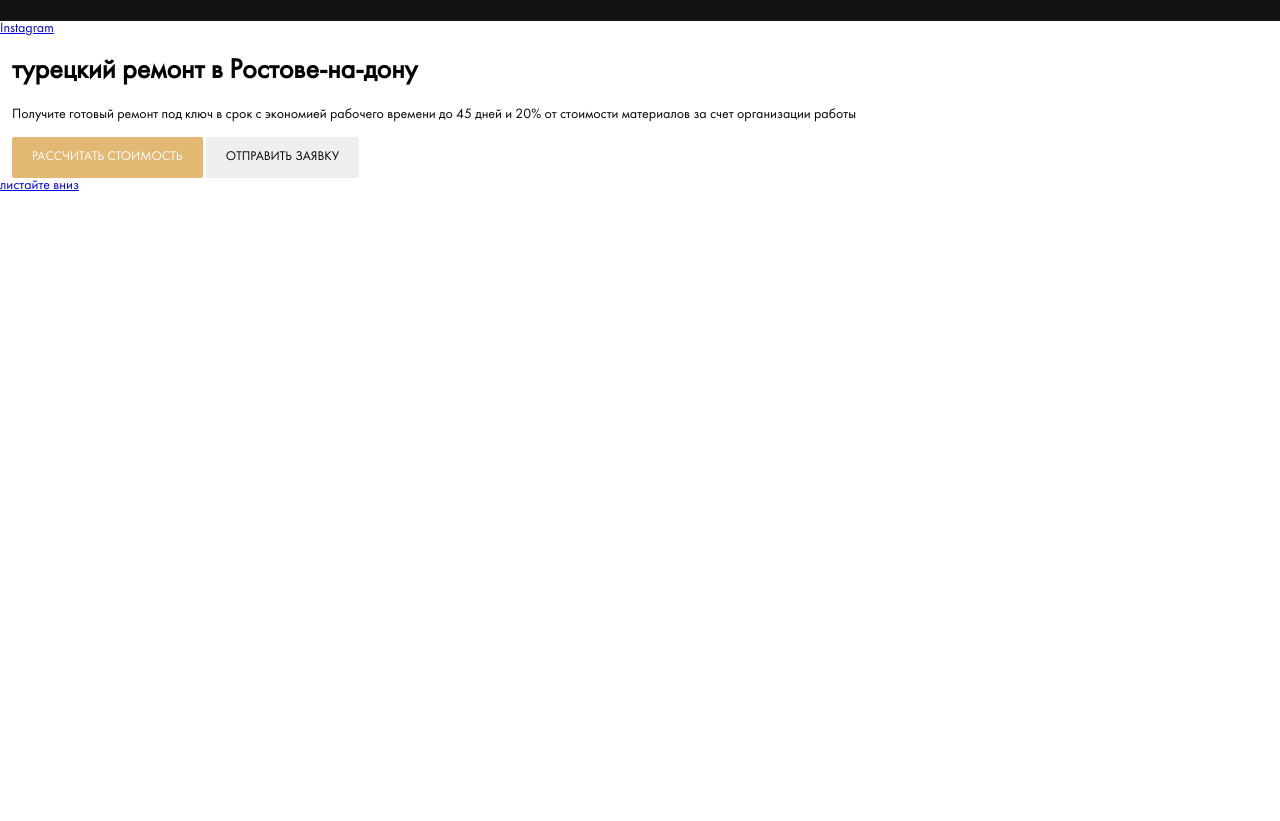
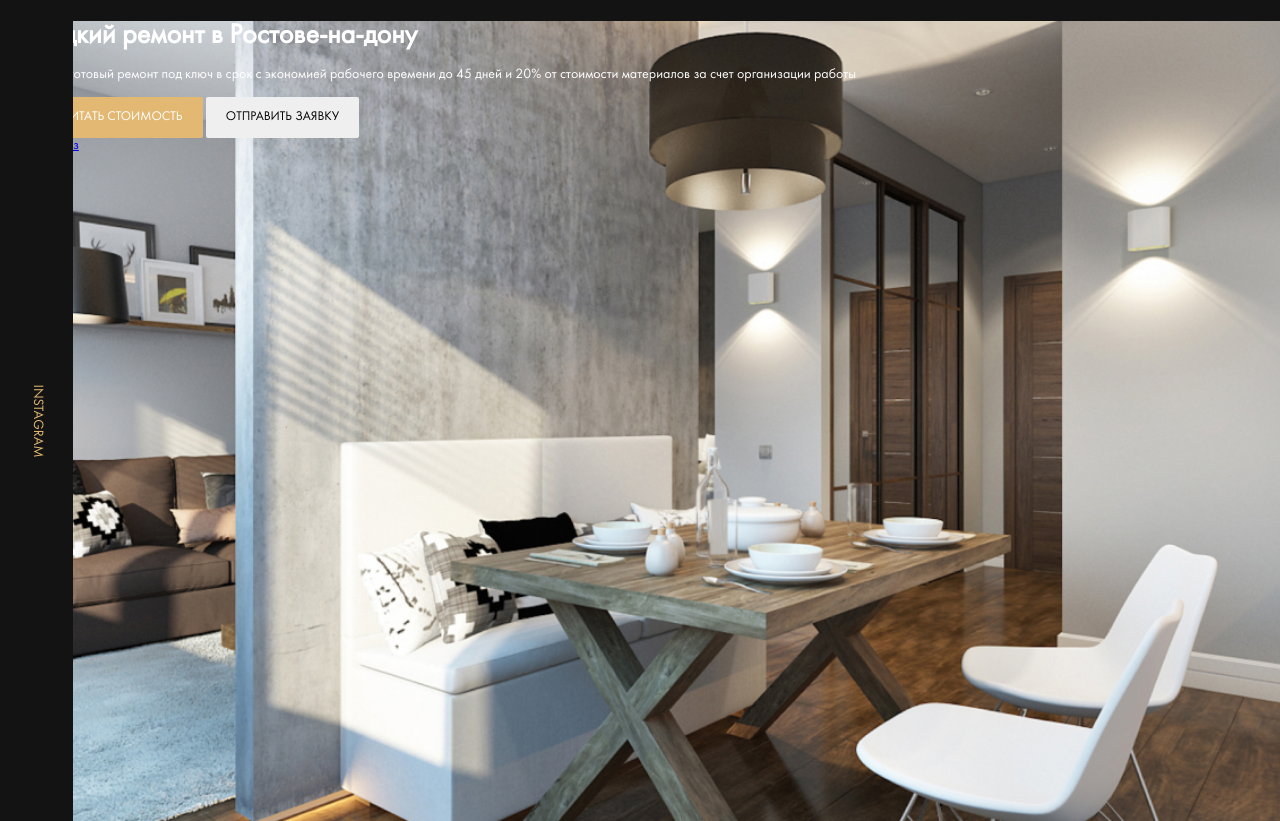
Before and after one commit to MatthewTol/repair-design, a website: page index.html in a window 1280 px wide. Shown: the part 68-889 px from the top of the page. Before the commit the page ends 800 px from the top, so only its background shows below. Drawn offline with Linux system fonts and the light colour scheme; files whose address does not match are found by name.

Commit message:
feat: added instagram button

```diff
--- a/index.html
+++ b/index.html
@@ -45,7 +45,10 @@
   <!-- /.header -->
   <main class="main">
     <section class="hero">
-      <a href="#" class="instagram hero__instagram">Instagram</a> <!-- /.instagram hero__instagram -->
+      <div class="instagram hero__instagram">
+        <a href="#" class="instagram__link">Instagram</a> <!-- /.instagram__link -->
+      </div>
+      <!-- /.instagram hero__instagram -->
       <div class="hero__content">
         <div class="container">
           <h1 class="title hero__title">турецкий ремонт в Ростове-на-дону</h1>
--- a/sass/style.sass
+++ b/sass/style.sass
@@ -4,6 +4,7 @@
 @import "grid"
 @import "interface"
 @import "templates/header"
+@import "templates/hero"
 
 body
   font-size: 14px
--- /dev/null
+++ b/sass/templates/_hero.sass
@@ -0,0 +1,26 @@
+.hero
+  position: relative
+  background: $dark url(../img/hero-bg.jpg)
+  height: 100vh
+  background-repeat: no-repeat
+  background-position: center
+  background-size: cover
+  color: $white
+  &__instagram
+    left: 0
+    top: 0
+    position: absolute
+    max-width: 80px
+    height: 100%
+.instagram
+  display: flex
+  justify-content: center
+  align-items: center
+  background-color: $dark
+  &__link
+    text-transform: uppercase
+    color: $primary
+    text-decoration: none
+    transform: rotate(90deg)
+.title
+  margin: 0
```
Also changed, not shown: css/style.css, img/hero-bg.jpg (added).
